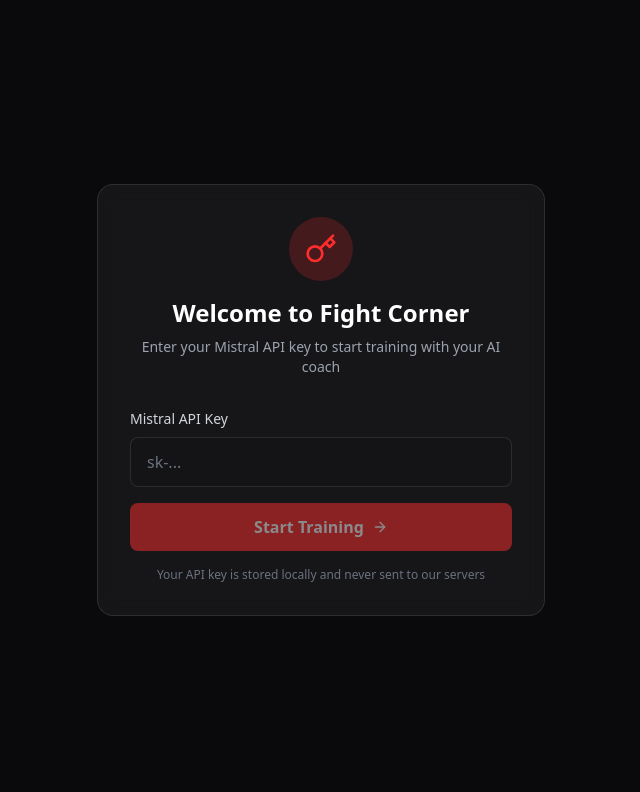
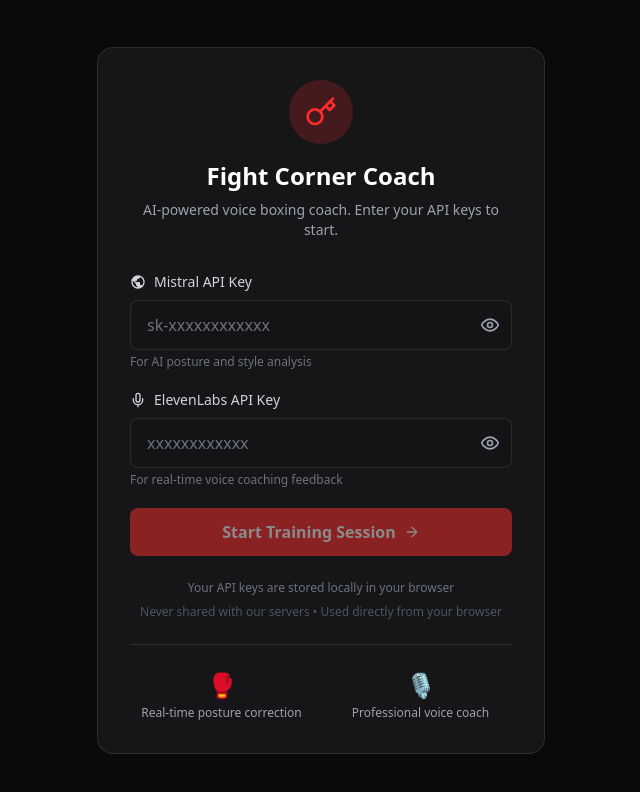
Before and after one commit to mitre88/box-ai-tutor, a Next.js app: page / in a window 1280 px wide. Shown: the top 792 px of the page, without its empty margins (319-959 px from the left). Built offline with nearby package versions, Linux system fonts and the light colour scheme.

Commit message:
feat: dual API key input (Mistral + ElevenLabs), enhanced voice coach UI

```diff
--- a/app/components/ApiKeyInput.tsx
+++ b/app/components/ApiKeyInput.tsx
@@ -1,28 +1,47 @@
 'use client';
 
 import { useState } from 'react';
-import { Key, ArrowRight } from 'lucide-react';
+import { Key, Mic, ArrowRight, Eye, EyeOff } from 'lucide-react';
+
+interface ApiKeys {
+  mistralKey: string;
+  elevenLabsKey: string;
+}
 
 interface ApiKeyInputProps {
-  onSubmit: (apiKey: string) => void;
+  onSubmit: (keys: ApiKeys) => void;
 }
 
 export default function ApiKeyInput({ onSubmit }: ApiKeyInputProps) {
-  const [apiKey, setApiKey] = useState('');
+  const [mistralKey, setMistralKey] = useState('');
+  const [elevenLabsKey, setElevenLabsKey] = useState('');
+  const [showMistral, setShowMistral] = useState(false);
+  const [showElevenLabs, setShowElevenLabs] = useState(false);
   const [isLoading, setIsLoading] = useState(false);
 
   const handleSubmit = async (e: React.FormEvent) => {
     e.preventDefault();
-    if (!apiKey.trim()) return;
+    if (!mistralKey.trim() || !elevenLabsKey.trim()) return;
 
     setIsLoading(true);
-    // Validate key format (basic check)
-    if (apiKey.startsWith('sk-') && apiKey.length > 20) {
-      onSubmit(apiKey);
-    } else {
-      alert('Please enter a valid Mistral API key');
+
+    // Validate key formats
+    const isMistralValid = mistralKey.startsWith('sk-') && mistralKey.length > 20;
+    const isElevenLabsValid = elevenLabsKey.length > 20;
+
+    if (!isMistralValid) {
+      alert('Please enter a valid Mistral API key (starts with sk-)');
       setIsLoading(false);
+      return;
     }
+
+    if (!isElevenLabsValid) {
+      alert('Please enter a valid ElevenLabs API key');
+      setIsLoading(false);
+      return;
+    }
+
+    onSubmit({ mistralKey, elevenLabsKey });
   };
 
   return (
@@ -32,44 +51,108 @@
           <div className="w-16 h-16 mx-auto mb-4 rounded-full bg-boxing-red/20 flex items-center justify-center">
             <Key className="w-8 h-8 text-boxing-red" />
           </div>
-          <h1 className="text-2xl font-bold mb-2">Welcome to Fight Corner</h1>
+          <h1 className="text-2xl font-bold mb-2">Fight Corner Coach</h1>
           <p className="text-gray-400 text-sm">
-            Enter your Mistral API key to start training with your AI coach
+            AI-powered voice boxing coach. Enter your API keys to start.
           </p>
         </div>
 
-        <form onSubmit={handleSubmit} className="space-y-4">
+        <form onSubmit={handleSubmit} className="space-y-5">
+          {/* Mistral API Key */}
           <div>
-            <label className="block text-sm font-medium mb-2 text-gray-300">
+            <label className="block text-sm font-medium mb-2 text-gray-300 flex items-center gap-2">
+              <svg className="w-4 h-4" viewBox="0 0 24 24" fill="currentColor">
+                <path d="M12 2C6.48 2 2 6.48 2 12s4.48 10 10 10 10-4.48 10-10S17.52 2 12 2zm-1 17.93c-3.95-.49-7-3.85-7-7.93 0-.62.08-1.21.21-1.79L9 15v1c0 1.1.9 2 2 2v1.93zm6.9-2.54c-.26-.81-1-1.39-1.9-1.39h-1v-3c0-.55-.45-1-1-1H8v-2h2c.55 0 1-.45 1-1V7h2c1.1 0 2-.9 2-2v-.41c2.93 1.19 5 4.06 5 7.41 0 2.08-.8 3.97-2.1 5.39z"/>
+              </svg>
               Mistral API Key
             </label>
-            <input
-              type="password"
-              value={apiKey}
-              onChange={(e) => setApiKey(e.target.value)}
-              placeholder="sk-..."
-              className="w-full px-4 py-3 rounded-lg bg-dark-card border border-white/10
-                         focus:border-boxing-red focus:outline-none transition-colors
-                         text-white placeholder-gray-500"
-            />
+            <div className="relative">
+              <input
+                type={showMistral ? 'text' : 'password'}
+                value={mistralKey}
+                onChange={(e) => setMistralKey(e.target.value)}
+                placeholder="sk-xxxxxxxxxxxx"
+                className="w-full px-4 py-3 pr-12 rounded-lg bg-dark-card border border-white/10
+                           focus:border-boxing-red focus:outline-none transition-colors
+                           text-white placeholder-gray-500"
+              />
+              <button
+                type="button"
+                onClick={() => setShowMistral(!showMistral)}
+                className="absolute right-3 top-1/2 -translate-y-1/2 text-gray-400 hover:text-white"
+              >
+                {showMistral ? <EyeOff className="w-5 h-5" /> : <Eye className="w-5 h-5" />}
+              </button>
+            </div>
+            <p className="mt-1 text-xs text-gray-500">
+              For AI posture and style analysis
+            </p>
+          </div>
+
+          {/* ElevenLabs API Key */}
+          <div>
+            <label className="block text-sm font-medium mb-2 text-gray-300 flex items-center gap-2">
+              <Mic className="w-4 h-4" />
+              ElevenLabs API Key
+            </label>
+            <div className="relative">
+              <input
+                type={showElevenLabs ? 'text' : 'password'}
+                value={elevenLabsKey}
+                onChange={(e) => setElevenLabsKey(e.target.value)}
+                placeholder="xxxxxxxxxxxx"
+                className="w-full px-4 py-3 pr-12 rounded-lg bg-dark-card border border-white/10
+                           focus:border-boxing-red focus:outline-none transition-colors
+                           text-white placeholder-gray-500"
+              />
+              <button
+                type="button"
+                onClick={() => setShowElevenLabs(!showElevenLabs)}
+                className="absolute right-3 top-1/2 -translate-y-1/2 text-gray-400 hover:text-white"
+              >
+                {showElevenLabs ? <EyeOff className="w-5 h-5" /> : <Eye className="w-5 h-5" />}
+              </button>
+            </div>
+            <p className="mt-1 text-xs text-gray-500">
+              For real-time voice coaching feedback
+            </p>
           </div>
 
           <button
             type="submit"
-            disabled={isLoading || !apiKey.trim()}
+            disabled={isLoading || !mistralKey.trim() || !elevenLabsKey.trim()}
             className="w-full py-3 px-4 bg-boxing-red hover:bg-red-600 rounded-lg
                        font-semibold flex items-center justify-center gap-2
                        disabled:opacity-50 disabled:cursor-not-allowed
                        transition-colors"
           >
-            {isLoading ? 'Connecting...' : 'Start Training'}
+            {isLoading ? 'Connecting...' : 'Start Training Session'}
             <ArrowRight className="w-4 h-4" />
           </button>
         </form>
 
-        <p className="mt-4 text-xs text-gray-500 text-center">
-          Your API key is stored locally and never sent to our servers
-        </p>
+        <div className="mt-6 space-y-2">
+          <p className="text-xs text-gray-500 text-center">
+            Your API keys are stored locally in your browser
+          </p>
+          <p className="text-xs text-gray-600 text-center">
+            Never shared with our servers • Used directly from your browser
+          </p>
+        </div>
+
+        {/* Feature highlights */}
+        <div className="mt-6 pt-6 border-t border-white/10">
+          <div className="grid grid-cols-2 gap-4 text-center">
+            <div>
+              <div className="text-2xl mb-1">🥊</div>
+              <div className="text-xs text-gray-400">Real-time posture correction</div>
+            </div>
+            <div>
+              <div className="text-2xl mb-1">🎙️</div>
+              <div className="text-xs text-gray-400">Professional voice coach</div>
+            </div>
+          </div>
+        </div>
       </div>
     </div>
   );
--- a/app/components/VoiceCoach.tsx
+++ b/app/components/VoiceCoach.tsx
@@ -1,13 +1,14 @@
 'use client';
 
 import { useState, useEffect } from 'react';
-import { Mic, MicOff, Play, Square, SkipForward } from 'lucide-react';
+import { Mic, MicOff, Play, Square, SkipForward, RotateCcw } from 'lucide-react';
 import SessionTimer from './SessionTimer';
 import DrillCard from './DrillCard';
 import VoiceWave from './VoiceWave';
 
 interface VoiceCoachProps {
-  apiKey: string;
+  mistralKey: string;
+  elevenLabsKey: string;
 }
 
 interface Drill {
@@ -16,25 +17,70 @@
   description: string;
   duration: number;
   type: 'warmup' | 'technique' | 'combo' | 'cooldown';
+  instructions: string[];
 }
 
-const SAMPLE_DRILLS: Drill[] = [
-  { id: 1, name: 'Shadow Boxing', description: 'Freestyle movement, focus on form', duration: 180, type: 'warmup' },
-  { id: 2, name: 'Jab-Cross Combos', description: 'Basic 1-2 combinations', duration: 120, type: 'technique' },
-  { id: 3, name: 'Speed Drill', description: 'Maximum punch output', duration: 60, type: 'combo' },
-  { id: 4, name: 'Defense & Slips', description: 'Head movement practice', duration: 120, type: 'technique' },
-  { id: 5, name: 'Cool Down', description: 'Stretching and breathing', duration: 120, type: 'cooldown' },
+const BOXING_DRILLS: Drill[] = [
+  {
+    id: 1,
+    name: 'Stance & Movement',
+    description: 'Find your balance, light on your feet',
+    duration: 120,
+    type: 'warmup',
+    instructions: ['Hands up, chin down', 'Bounce lightly', 'Stay on balls of feet']
+  },
+  {
+    id: 2,
+    name: 'Jab-Cross Fundamentals',
+    description: 'Perfect your 1-2 combination',
+    duration: 180,
+    type: 'technique',
+    instructions: ['Extend jab fully', 'Rotate hips on cross', 'Return to guard quickly']
+  },
+  {
+    id: 3,
+    name: 'Speed Round',
+    description: 'Maximum output, maintain form',
+    duration: 60,
+    type: 'combo',
+    instructions: ['Fast hands', 'Don\'t sacrifice technique', 'Breathe with each punch']
+  },
+  {
+    id: 4,
+    name: 'Defense Master',
+    description: 'Slips, rolls, and counters',
+    duration: 150,
+    type: 'technique',
+    instructions: ['Slip left, slip right', 'Roll under imaginary punches', 'Counter after defense']
+  },
+  {
+    id: 5,
+    name: 'Hooks & Uppercuts',
+    description: 'Power shots from close range',
+    duration: 180,
+    type: 'combo',
+    instructions: ['Keep elbow up on hooks', 'Drive from legs on uppercuts', 'Stay balanced']
+  },
+  {
+    id: 6,
+    name: 'Cool Down',
+    description: 'Breathing and stretching',
+    duration: 120,
+    type: 'cooldown',
+    instructions: ['Deep breaths', 'Shake out arms', 'Reflect on session']
+  },
 ];
 
-export default function VoiceCoach({ apiKey }: VoiceCoachProps) {
+export default function VoiceCoach({ mistralKey, elevenLabsKey }: VoiceCoachProps) {
   const [isActive, setIsActive] = useState(false);
   const [isPaused, setIsPaused] = useState(false);
   const [currentDrillIndex, setCurrentDrillIndex] = useState(0);
-  const [timeRemaining, setTimeRemaining] = useState(SAMPLE_DRILLS[0].duration);
+  const [timeRemaining, setTimeRemaining] = useState(BOXING_DRILLS[0].duration);
   const [isSpeaking, setIsSpeaking] = useState(false);
   const [sessionComplete, setSessionComplete] = useState(false);
+  const [coachMessage, setCoachMessage] = useState('Ready to train? Press start when you are.');
 
-  const currentDrill = SAMPLE_DRILLS[currentDrillIndex];
+  const currentDrill = BOXING_DRILLS[currentDrillIndex];
 
   useEffect(() => {
     let interval: NodeJS.Timeout;
@@ -51,28 +97,36 @@
   }, [isActive, isPaused, timeRemaining]);
 
   const handleDrillComplete = () => {
-    if (currentDrillIndex < SAMPLE_DRILLS.length - 1) {
-      setCurrentDrillIndex((prev) => prev + 1);
-      setTimeRemaining(SAMPLE_DRILLS[currentDrillIndex + 1].duration);
-      // Trigger voice announcement for next drill
-      announceNextDrill(SAMPLE_DRILLS[currentDrillIndex + 1]);
+    if (currentDrillIndex < BOXING_DRILLS.length - 1) {
+      const nextIndex = currentDrillIndex + 1;
+      setCurrentDrillIndex(nextIndex);
+      setTimeRemaining(BOXING_DRILLS[nextIndex].duration);
+      announceDrill(BOXING_DRILLS[nextIndex], true);
     } else {
       setSessionComplete(true);
       setIsActive(false);
+      setCoachMessage('Excellent work! Session complete. You\'re getting stronger every round.');
     }
   };
 
-  const announceNextDrill = (drill: Drill) => {
+  const announceDrill = (drill: Drill, autoPlay: boolean = false) => {
     setIsSpeaking(true);
-    // TODO: Integrate with ElevenLabs API
+    setCoachMessage(`${drill.name}. ${drill.description}. Ready? Let's go!`);
+
+    // TODO: Integrate ElevenLabs TTS here
+    // Use elevenLabsKey for API call
+
     setTimeout(() => setIsSpeaking(false), 3000);
   };
 
   const startSession = () => {
     setIsActive(true);
     setIsSpeaking(true);
-    // Initial greeting
-    setTimeout(() => setIsSpeaking(false), 2000);
+    setCoachMessage(`Welcome to Fight Corner. Let's start with ${currentDrill.name}. Get in your stance.`);
+
+    // TODO: ElevenLabs welcome message
+
+    setTimeout(() => setIsSpeaking(false), 4000);
   };
 
   const skipDrill = () => {
@@ -82,21 +136,34 @@
   const endSession = () => {
     setIsActive(false);
     setSessionComplete(true);
+    setCoachMessage('Session ended early. Great effort! Come back stronger next time.');
+  };
+
+  const resetSession = () => {
+    setSessionComplete(false);
+    setIsActive(false);
+    setCurrentDrillIndex(0);
+    setTimeRemaining(BOXING_DRILLS[0].duration);
+    setCoachMessage('Ready to train? Press start when you are.');
   };
 
   if (sessionComplete) {
     return (
       <div className="min-h-screen flex items-center justify-center p-6">
         <div className="glass-card rounded-2xl p-8 max-w-md w-full text-center">
+          <div className="w-20 h-20 mx-auto mb-6 rounded-full bg-green-500/20 flex items-center justify-center">
+            <span className="text-4xl">🥊</span>
+          </div>
           <h2 className="text-3xl font-bold mb-4 gradient-text">Session Complete!</h2>
           <p className="text-gray-400 mb-6">
-            Great work! You completed {SAMPLE_DRILLS.length} drills.
+            You crushed {BOXING_DRILLS.length} rounds. The champion's path is built one session at a time.
           </p>
           <div className="space-y-3">
             <button
-              onClick={() => window.location.reload()}
-              className="w-full py-3 bg-boxing-red hover:bg-red-600 rounded-lg font-semibold"
+              onClick={resetSession}
+              className="w-full py-3 bg-boxing-red hover:bg-red-600 rounded-lg font-semibold flex items-center justify-center gap-2"
             >
+              <RotateCcw className="w-4 h-4" />
               Start New Session
             </button>
           </div>
@@ -108,33 +175,43 @@
   return (
     <div className="min-h-screen p-6 flex flex-col">
       {/* Header */}
-      <header className="flex items-center justify-between mb-8">
-        <h1 className="text-2xl font-bold">Fight Corner Coach</h1>
+      <header className="flex items-center justify-between mb-6">
+        <div>
+          <h1 className="text-xl font-bold">Fight Corner Coach</h1>
+          <p className="text-xs text-gray-400">Professional AI Boxing Coach</p>
+        </div>
         <div className="flex items-center gap-2">
-          <div className={`w-2 h-2 rounded-full ${isActive ? 'bg-green-500' : 'bg-gray-500'}`} />
-          <span className="text-sm text-gray-400">
-            {isActive ? 'Active' : 'Ready'}
+          <div className={`w-2 h-2 rounded-full ${isActive ? 'bg-green-500 animate-pulse' : 'bg-gray-500'}`} />
+          <span className="text-xs text-gray-400">
+            {isActive ? 'Coach Active' : 'Standby'}
           </span>
         </div>
       </header>
+
+      {/* Coach Message Display */}
+      <div className="mb-6">
+        <div className="glass-card rounded-xl p-4 text-center">
+          <p className="text-lg text-white/90 italic">"{coachMessage}"</p>
+        </div>
+      </div>
 
       {/* Main Content */}
       <div className="flex-1 flex flex-col items-center justify-center max-w-lg mx-auto w-full">
 
         {/* Voice Visualization */}
-        <div className="mb-8">
+        <div className="mb-6">
           <VoiceWave isActive={isSpeaking} />
         </div>
 
         {/* Timer */}
         {isActive && (
-          <div className="mb-8">
+          <div className="mb-6">
             <SessionTimer seconds={timeRemaining} />
           </div>
         )}
 
         {/* Current Drill */}
-        <div className="w-full mb-8">
+        <div className="w-full mb-6">
           <DrillCard
             drill={currentDrill}
             isActive={isActive}
@@ -142,13 +219,30 @@
           />
         </div>
 
+        {/* Instructions */}
+        {isActive && (
+          <div className="w-full mb-6">
+            <div className="glass-card rounded-xl p-4">
+              <h4 className="text-sm font-semibold text-gray-400 mb-2">Coach Tips:</h4>
+              <ul className="space-y-1">
+                {currentDrill.instructions.map((tip, idx) => (
+                  <li key={idx} className="text-sm text-white/80 flex items-start gap-2">
+                    <span className="text-boxing-red">•</span>
+                    {tip}
+                  </li>
+                ))}
+              </ul>
+            </div>
+          </div>
+        )}
+
         {/* Controls */}
         <div className="flex items-center gap-4">
           {!isActive ? (
             <button
               onClick={startSession}
               className="w-20 h-20 rounded-full bg-boxing-red hover:bg-red-600 neon-glow
-                         flex items-center justify-center transition-transform hover:scale-105"
+                         flex items-center justify-center transition-transform hover:scale-105 pulse-ring"
             >
               <Play className="w-8 h-8 ml-1" fill="white" />
             </button>
@@ -156,26 +250,27 @@
             <>
               <button
                 onClick={() => setIsPaused(!isPaused)}
-                className="w-16 h-16 rounded-full bg-dark-card border border-white/20
-                           hover:border-boxing-red flex items-center justify-center"
+                className="w-14 h-14 rounded-full bg-dark-card border border-white/20
+                           hover:border-boxing-red flex items-center justify-center transition-colors"
               >
-                {isPaused ? <Play className="w-6 h-6 ml-1" /> : <MicOff className="w-6 h-6" />}
+                {isPaused ? <Play className="w-5 h-5 ml-0.5" /> : <MicOff className="w-5 h-5" />}
               </button>
 
               <button
                 onClick={endSession}
-                className="w-20 h-20 rounded-full bg-boxing-red hover:bg-red-600
-                           flex items-center justify-center"
+                className="w-16 h-16 rounded-full bg-boxing-red hover:bg-red-600
+                           flex items-center justify-center transition-colors"
               >
-                <Square className="w-8 h-8" fill="white" />
+                <Square className="w-6 h-6" fill="white" />
               </button>
 
               <button
                 onClick={skipDrill}
-                className="w-16 h-16 rounded-full bg-dark-card border border-white/20
-                           hover:border-boxing-red flex items-center justify-center"
+                className="w-14 h-14 rounded-full bg-dark-card border border-white/20
+                           hover:border-boxing-red flex items-center justify-center transition-colors"
+                title="Skip to next drill"
               >
-                <SkipForward className="w-6 h-6" />
+                <SkipForward className="w-5 h-5" />
               </button>
             </>
           )}
@@ -183,8 +278,8 @@
 
         {/* Progress dots */}
         {isActive && (
-          <div className="flex gap-2 mt-8">
-            {SAMPLE_DRILLS.map((_, index) => (
+          <div className="flex gap-2 mt-6">
+            {BOXING_DRILLS.map((_, index) => (
               <div
                 key={index}
                 className={`w-2 h-2 rounded-full transition-colors ${
@@ -196,6 +291,13 @@
           </div>
         )}
       </div>
+
+      {/* Footer info */}
+      <footer className="mt-auto pt-4 text-center">
+        <p className="text-xs text-gray-600">
+          Voice coach powered by ElevenLabs • Analysis by Mistral AI
+        </p>
+      </footer>
     </div>
   );
 }
--- a/app/page.tsx
+++ b/app/page.tsx
@@ -4,32 +4,32 @@
 import ApiKeyInput from './components/ApiKeyInput';
 import VoiceCoach from './components/VoiceCoach';
 
+interface ApiKeys {
+  mistralKey: string;
+  elevenLabsKey: string;
+}
+
 export default function Home() {
-  const [apiKey, setApiKey] = useState<string | null>(null);
+  const [apiKeys, setApiKeys] = useState<ApiKeys | null>(null);
 
-  const handleApiKeySubmit = (key: string) => {
-    setApiKey(key);
+  const handleApiKeySubmit = (keys: ApiKeys) => {
+    setApiKeys(keys);
     // Store in session storage for persistence
     if (typeof window !== 'undefined') {
-      sessionStorage.setItem('mistralApiKey', key);
+      sessionStorage.setItem('mistralApiKey', keys.mistralKey);
+      sessionStorage.setItem('elevenLabsApiKey', keys.elevenLabsKey);
     }
   };
 
-  // Check for existing key on mount
-  if (typeof window !== 'undefined' && !apiKey) {
-    const stored = sessionStorage.getItem('mistralApiKey');
-    if (stored) {
-      setApiKey(stored);
-      return null; // Will re-render with key
-    }
-  }
-
   return (
     <main>
-      {!apiKey ? (
+      {!apiKeys ? (
         <ApiKeyInput onSubmit={handleApiKeySubmit} />
       ) : (
-        <VoiceCoach apiKey={apiKey} />
+        <VoiceCoach
+          mistralKey={apiKeys.mistralKey}
+          elevenLabsKey={apiKeys.elevenLabsKey}
+        />
       )}
     </main>
   );
```
